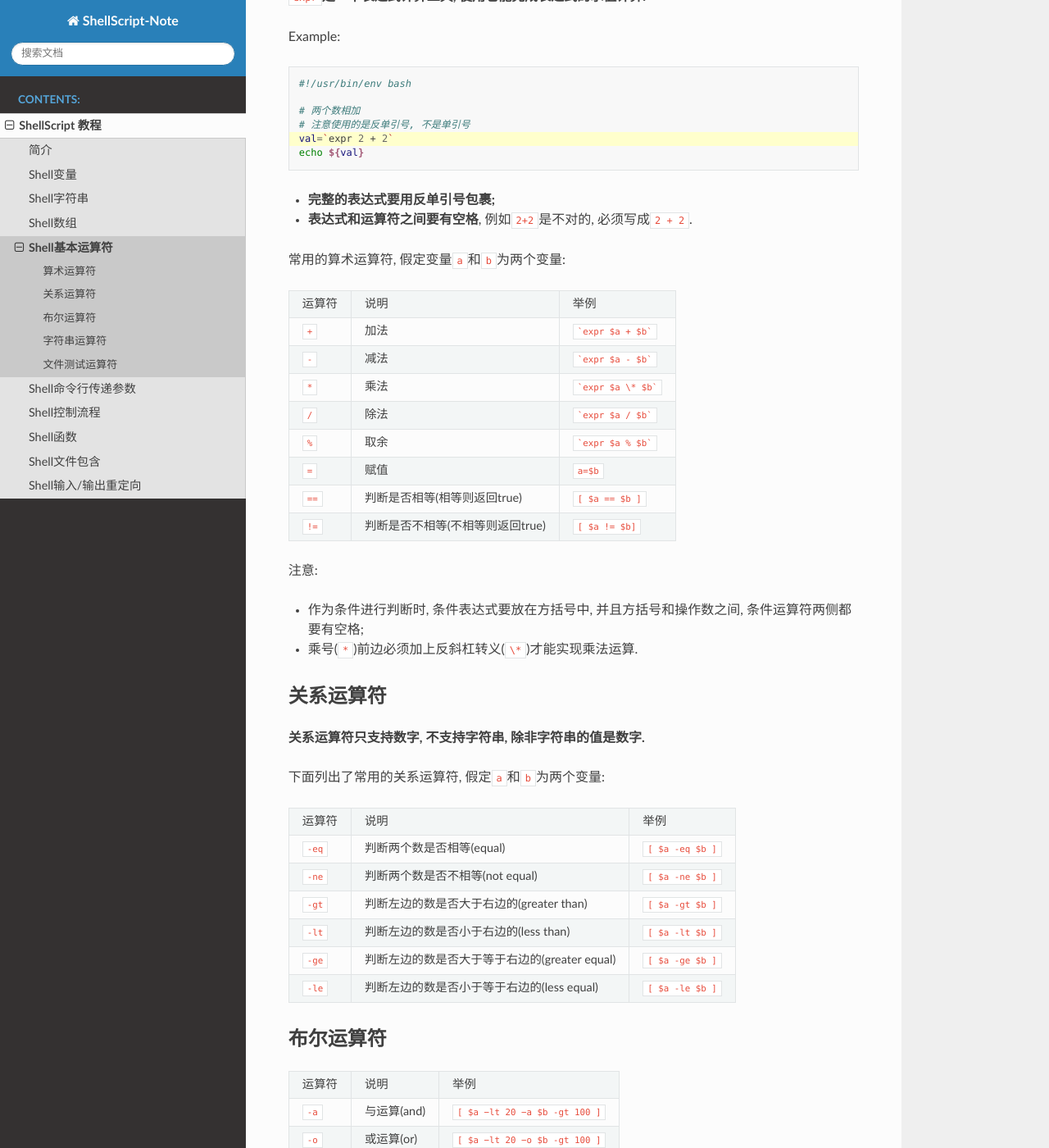
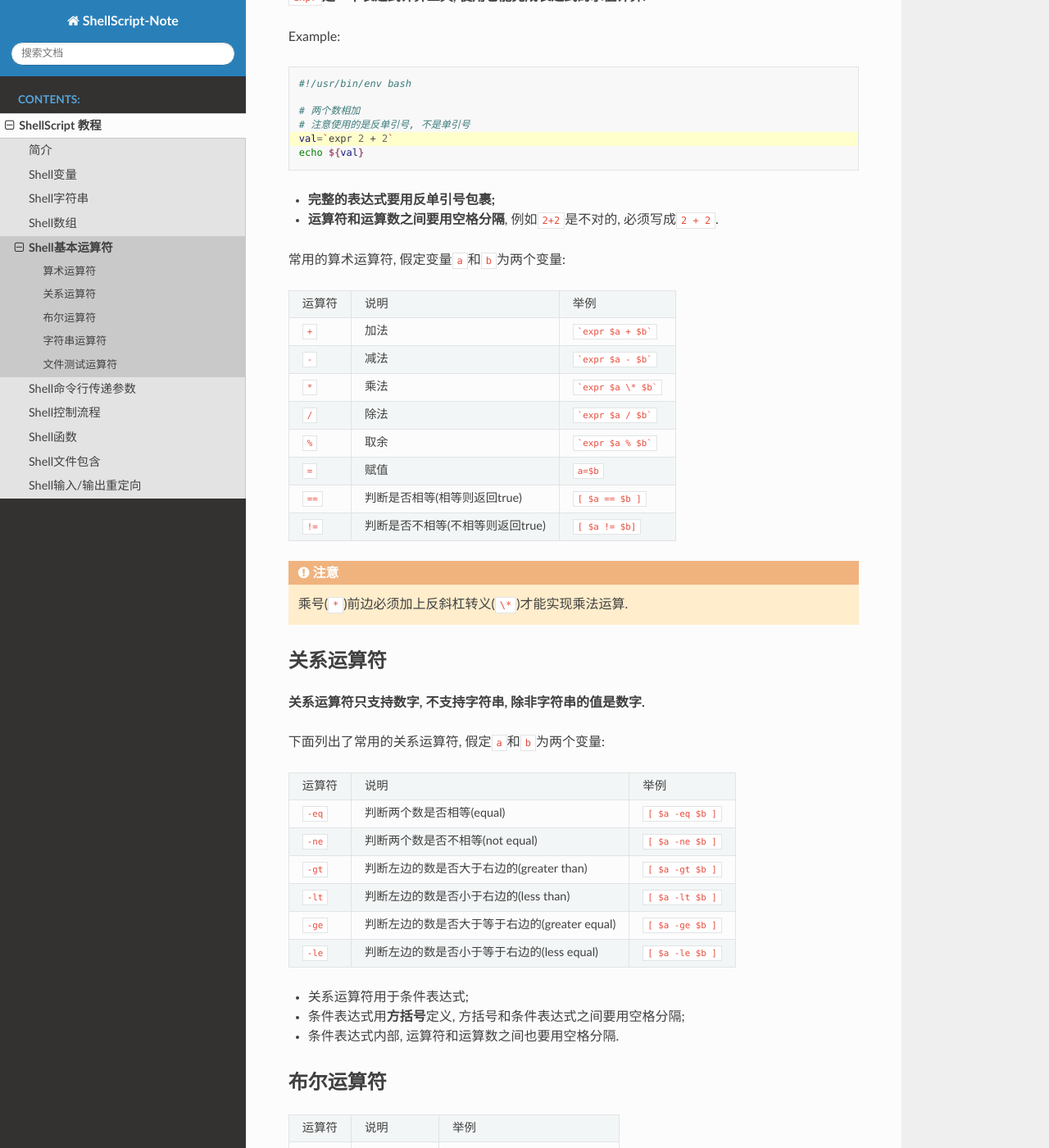
Before and after one commit to My-LearningNotes/ShellScript, a Sphinx documentation site: the page built from source/tutorial/operator.rst, in a window 1280 px wide and 1400 px high, scrolled down 484 px. Shown: the whole window at 82% size. Built offline with Sphinx 7.4.7 and the Read the Docs theme 2.0.0, drawn with Linux system fonts in a browser that asks for light colours.

Commit message:
修改关于基本运算符的笔记

```diff
--- a/source/tutorial/operator.rst
+++ b/source/tutorial/operator.rst
@@ -4,13 +4,9 @@ Shell基本运算符
 Shell和其他编程语言一样, 支持多种运算符, 包括:
 
 -   算术运算符
-
 -   关系运算符
-
 -   布尔运算符
-
 -   字符串运算符
-
 -   文件测试运算符
 
 
@@ -34,8 +30,7 @@ Example:
     echo ${val}
 
 -   **完整的表达式要用反单引号包裹;**
-
--   **表达式和运算符之间要有空格**, 例如\ ``2+2``\ 是不对的, 必须写成\ ``2 + 2``\ .
+-   **运算符和运算数之间要用空格分隔**, 例如\ ``2+2``\ 是不对的, 必须写成\ ``2 + 2``\ .
 
 
 常用的算术运算符, 假定变量\ ``a``\ 和\ ``b``\ 为两个变量:
@@ -52,11 +47,9 @@ Example:
 ``!=`` 判断是否不相等(不相等则返回true)  ``[ $a != $b]``
 ====== ================================= ==================
 
-注意:
+.. attention::
 
--   作为条件进行判断时, 条件表达式要放在方括号中, 并且方括号和操作数之间, 条件运算符两侧都要有空格;
-
--   乘号(\ ``*``\ )前边必须加上反斜杠转义(\ ``\*``\ )才能实现乘法运算.
+    乘号(\ ``*``\ )前边必须加上反斜杠转义(\ ``\*``\ )才能实现乘法运算.
 
 
 关系运算符
@@ -75,6 +68,10 @@ Example:
 ``-ge`` 判断左边的数是否大于等于右边的(greater equal) ``[ $a -ge $b ]``
 ``-le`` 判断左边的数是否小于等于右边的(less equal)    ``[ $a -le $b ]``
 ======= ============================================= =================
+
+-   关系运算符用于条件表达式;
+-   条件表达式用\ **方括号**\ 定义, 方括号和条件表达式之间要用空格分隔;
+-   条件表达式内部, 运算符和运算数之间也要用空格分隔.
 
 
 布尔运算符
@@ -109,14 +106,14 @@ Example:
 字符串运算符
 ------------
 
-======= ======================= ================
-运算符  说明                    举例
-``==``  判断两个字符串是否相等  ``[ $a == $b ]``
-``!=``  判断两个字符串是否不等  ``[ $a != $b ]``
-``-z``  判断字符串长度是否为0   ``[ -z $a ]``
-``-n``  判断字符串长度是否不为0 ``[ -n $a ]``
-``str`` 判断字符串是否为空      ``[ $a ]``
-======= ======================= ================
+======== ======================= ================
+运算符   说明                    举例
+``==``   判断两个字符串是否相等  ``[ $a == $b ]``
+``!=``   判断两个字符串是否不等  ``[ $a != $b ]``
+``-z``   判断字符串长度是否为0   ``[ -z $a ]``
+``-n``   判断字符串长度是否不为0 ``[ -n $a ]``
+``$str`` 判断字符串是否为空      ``[ $a ]``
+======== ======================= ================
 
 .. note::
 
```
